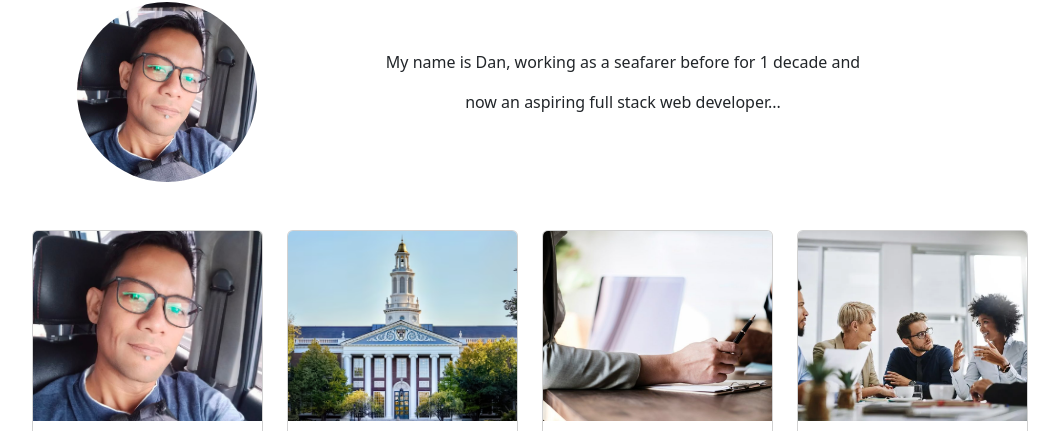
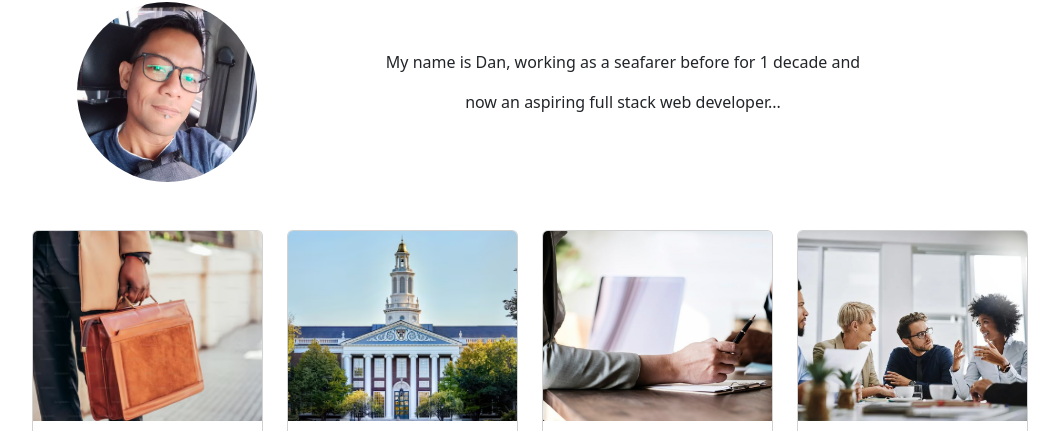
Before and after one commit to fernandofixie/resume, a plain HTML site: page index.html in a window 1280 px wide. Shown: the part 100-531 px from the top of the page, without its empty margins (110-1169 px from the left). Drawn offline with nearby package versions, Linux system fonts and the light colour scheme.

Commit message:
edited some texts in index.html

```diff
--- a/index.html
+++ b/index.html
@@ -54,7 +54,7 @@
       >
         <div class="col-lg-3">
           <div class="card">
-            <img src="img/my_pic.jpg" class="card-img-top" alt="portfolio" />
+            <img src="img/portfolio.jpg" class="card-img-top" alt="portfolio" />
             <div class="card-body text-center">
               <h1 class="card-title">Portfolio</h1>
 
```
